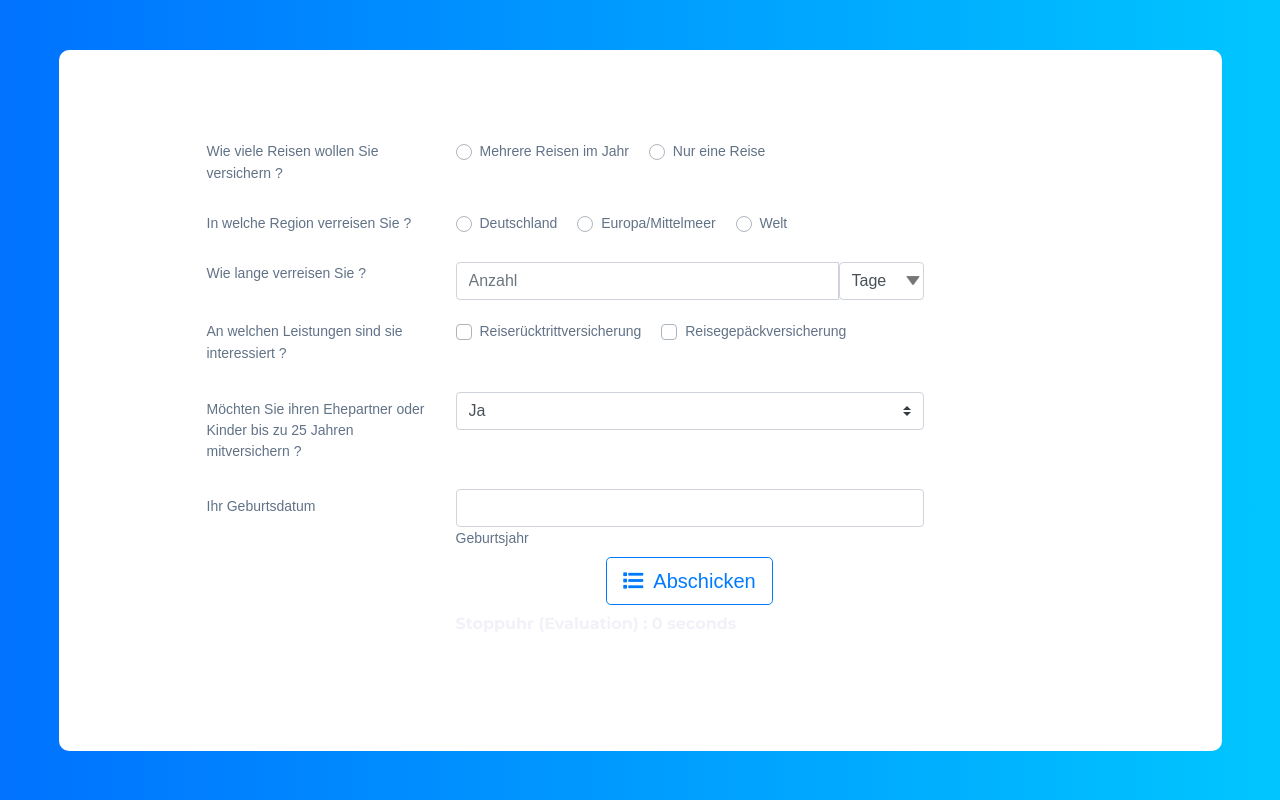
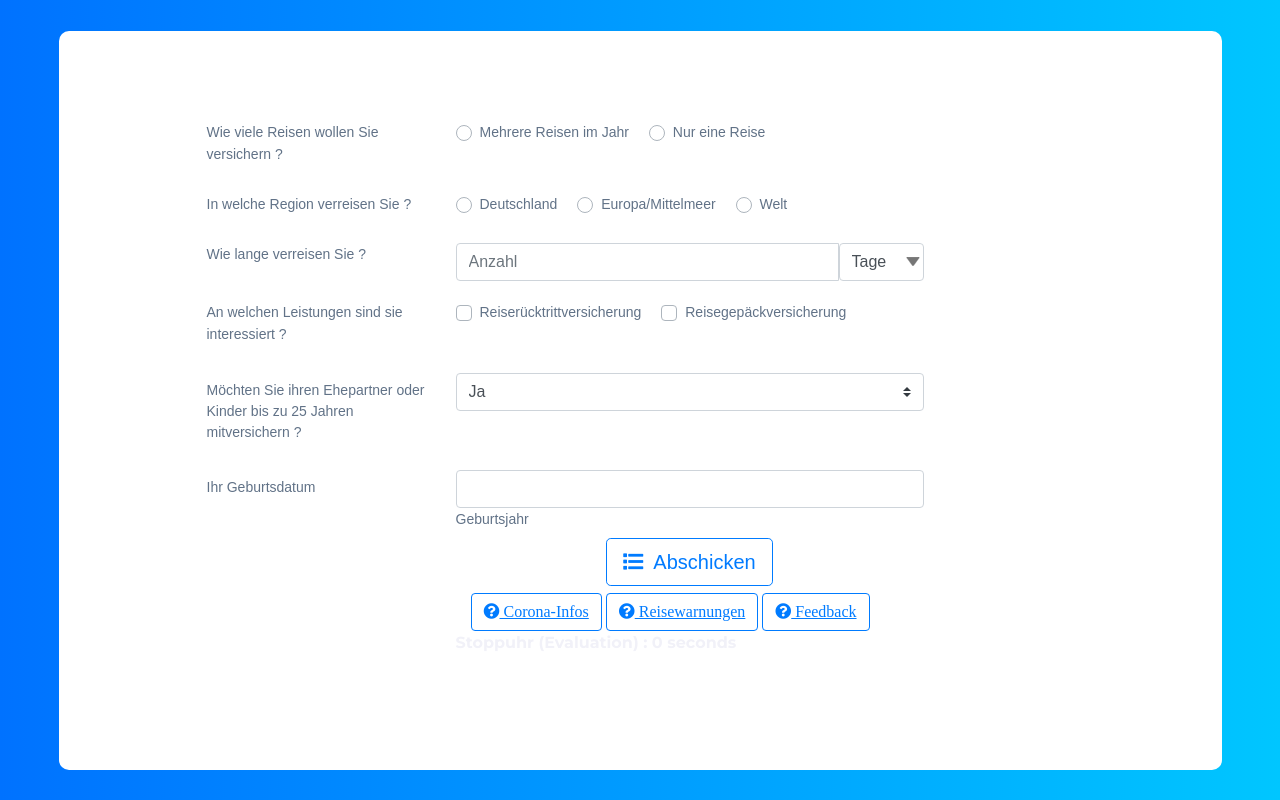
Before and after one commit to sharmaD91/rasa_ui, a plain HTML site: page questionary.html in a window 1280 px wide. Drawn offline with nearby package versions, Linux system fonts and the light colour scheme; a script that the page names is missing; a web font is replaced by a local one.

Commit message:
changed questionary

```diff
--- a/questionary.html
+++ b/questionary.html
@@ -169,6 +169,13 @@
 			</form>
 			<div class="time-message col-form-label">
 
+				<div class="container">
+					<a class="btn btn-outline-primary"  href="https://covid19.who.int/" target="_blank"  id = "covidlink"  role="button" ><i class="fas fa-question-circle"> </i>&nbsp;Corona-Infos</a>
+					<a class="btn btn-outline-primary"  href="https://www.auswaertiges-amt.de/de/ReiseUndSicherheit/10.2.8Reisewarnungen" target="_blank"  id = "covidlink"  role="button" ><i class="fas fa-question-circle"> </i>&nbsp;Reisewarnungen</a>
+					<a class="btn btn-outline-primary"  href="mailto:david.sharma@gmx.de" target="_blank"  id = "covidlink"  role="button" ><i class="fas fa-question-circle"> </i>&nbsp;Feedback</a>
+
+				</div>
+
 				<h6>
 					<span> Stoppuhr (Evaluation) : </span><span id="timeInSeconds">0</span> <span>seconds</span>
 				</h6>
```
